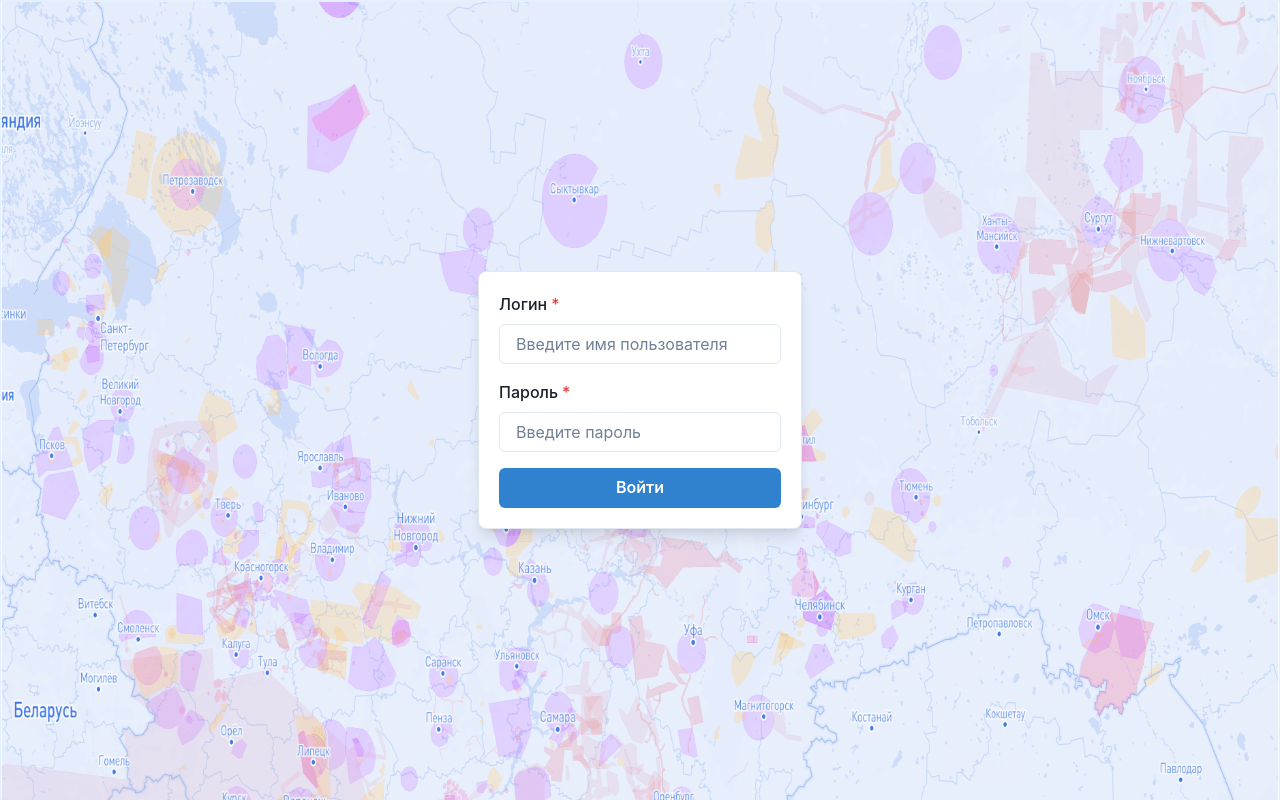
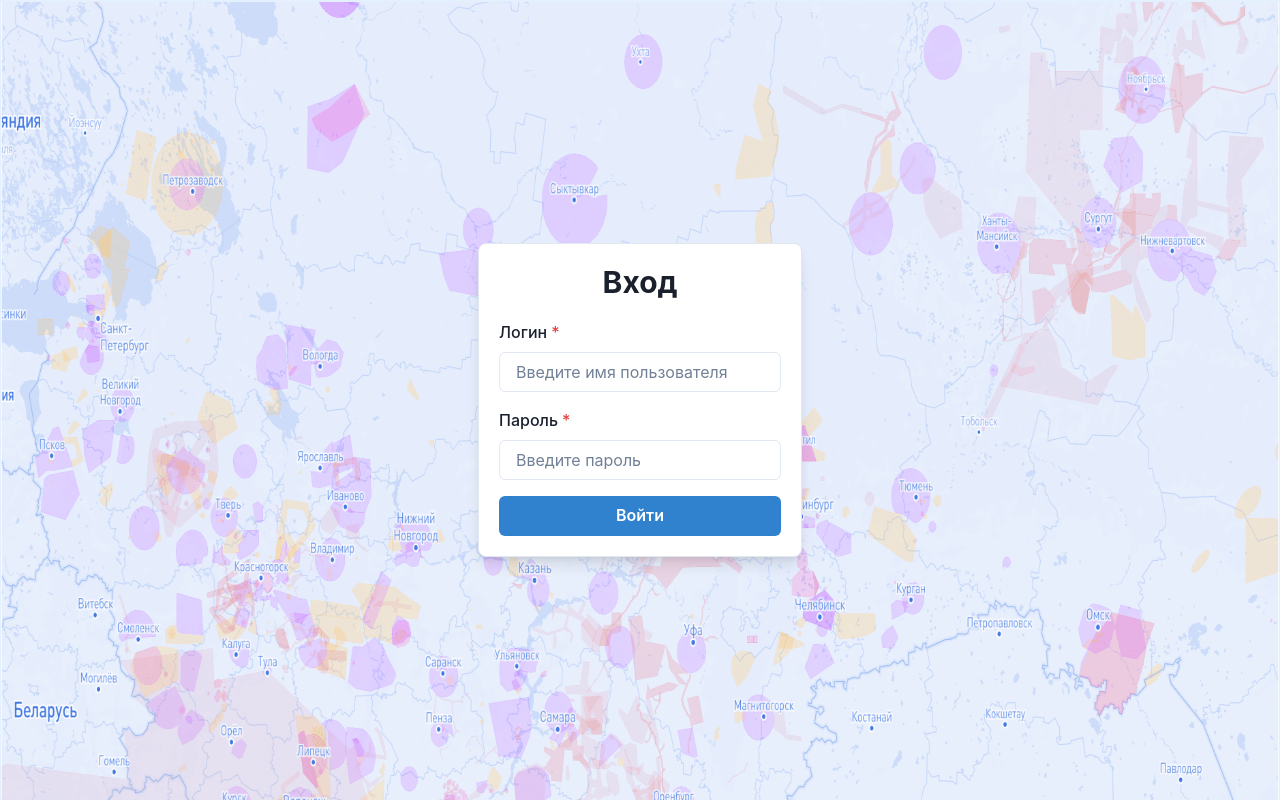
Before and after one commit to VitaliyKozhushko/airspace_restriction_zones, a React (Create React App) app in the folder frontend/: page / in a window 1280 px wide. Built offline with nearby package versions, Linux system fonts and the light colour scheme.

Commit message:
change login form

```diff
--- a/frontend/src/assets/scss/auth.scss
+++ b/frontend/src/assets/scss/auth.scss
@@ -22,4 +22,8 @@
   left: 50%;
   transform: translate(-50%, -50%);
   background: #fff;
+
+  h3 {
+    text-align: center;
+  }
 }
--- a/frontend/src/components/AuthForm.js
+++ b/frontend/src/components/AuthForm.js
@@ -6,7 +6,8 @@ import {
   FormLabel,
   Input,
   VStack,
-  useToast
+  useToast,
+  Heading
 } from '@chakra-ui/react';
 
 const AuthForm = () => {
@@ -52,6 +53,7 @@ const AuthForm = () => {
       borderWidth={1}
       borderRadius="lg"
       boxShadow="lg">
+      <Heading as='h3' size='lg' mb={5}>Вход</Heading>
       <form onSubmit={handleSubmit}>
         <VStack spacing={4}>
 
```
